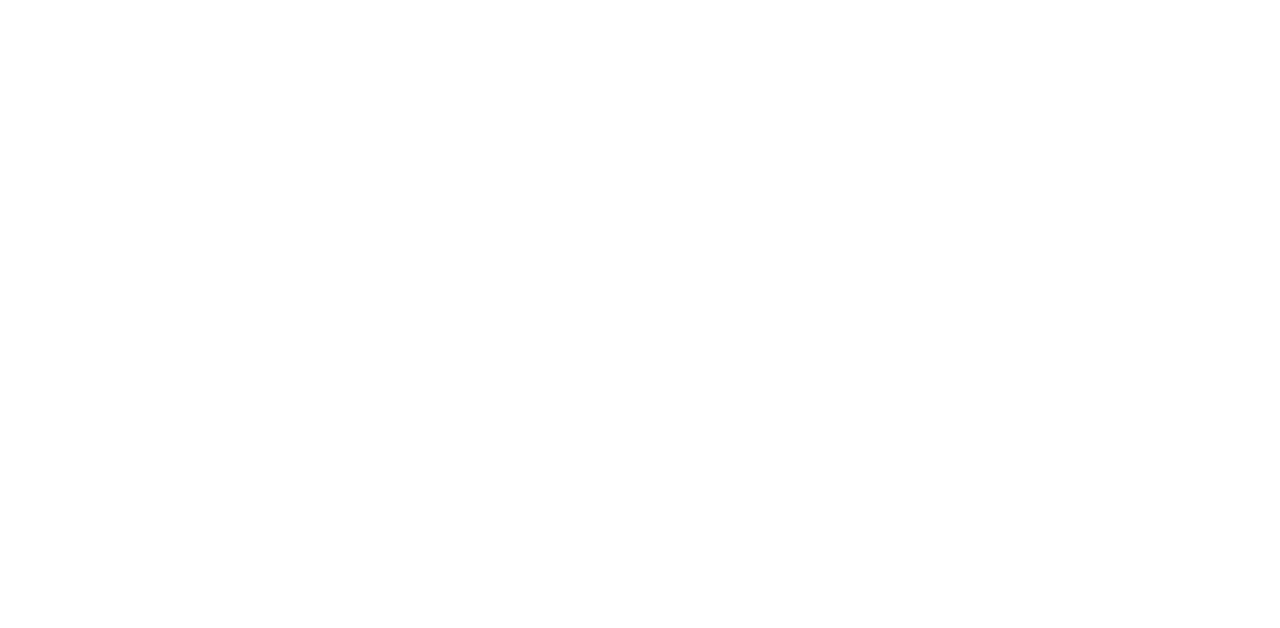
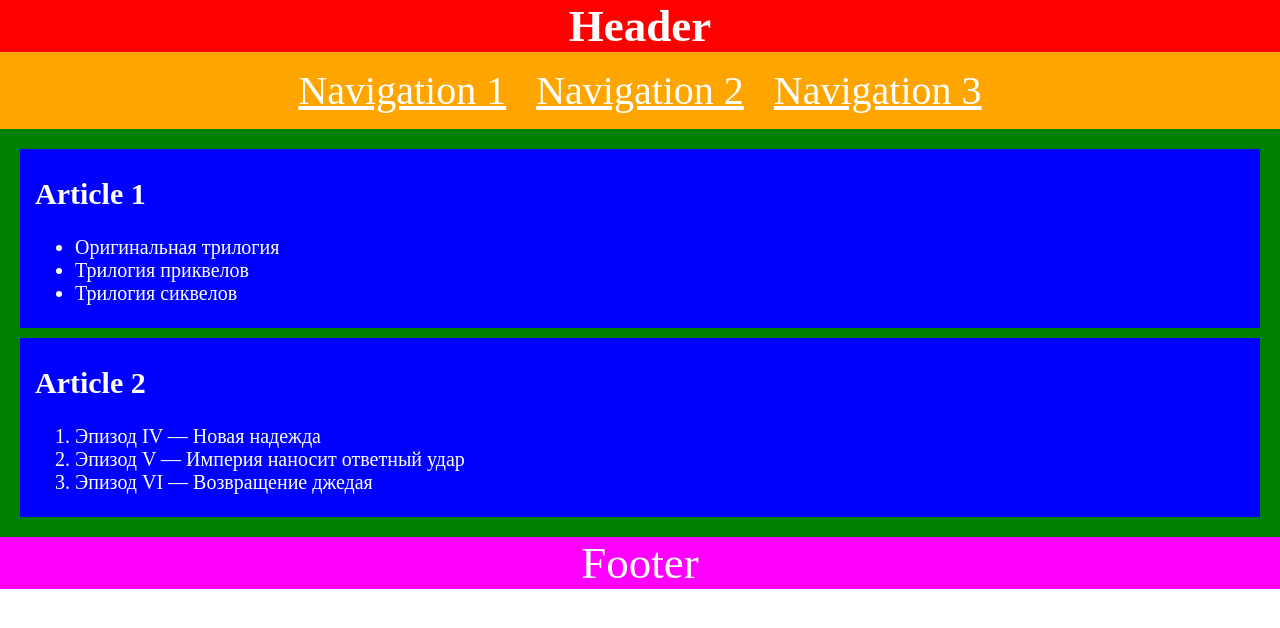
Before and after one commit to js-tasks-ru/htmlcss-20230411_eugenia-surago, a website: page 02-dz0/01-semantic-mockup/solution.html in a window 1280 px wide. Drawn offline with Linux system fonts and the light colour scheme.

Commit message:
done task for semantic mockup

```diff
--- /dev/null
+++ b/02-dz0/01-semantic-mockup/mysite.css
@@ -0,0 +1,67 @@
+body {
+    min-width: 550px;
+    padding: 0;
+    margin: 0;
+    font-family: 'Times New Roman', Times, serif;
+    font-size: 15px;
+  }
+
+h1 {
+    background-color: red;
+    color: white;
+    text-align: center;
+    font-size: 300%;
+    font-family:'Times New Roman', Times, serif;
+    font-style: bold;
+    min-width: 550px;
+    padding: 0;
+    margin: 0;
+}
+
+.brd {
+    border: 1px solid black;
+}
+
+.art1 {
+    margin: 0px 15px 10px 15px;
+    padding: 3px 0px 3px 15px;
+}
+
+.art2 {
+    margin: 0px 15px 0px 15px;
+    padding: 3px 0px 3px 15px;
+}
+
+header nav {
+    text-decoration: underline;
+    display: inline;
+    color: white;
+    text-align: center;
+    font-size: 40px;
+    margin: 15px 15px 15px 15px;
+}
+
+.nav-wrapper {
+    background-color: orange;
+    display: flex;
+    justify-content: center;
+}
+
+main {
+    padding: 20px 5px 20px 5px;
+    background-color: green;
+}
+
+article {
+    background-color: blue;
+    color: white;
+    font-size: 20px;
+}
+
+footer {
+    background-color: fuchsia;
+    color: white;
+    text-align: center;
+    font-size: 300%;
+    font-family:'Times New Roman', Times, serif;
+}
--- a/02-dz0/01-semantic-mockup/solution.html
+++ b/02-dz0/01-semantic-mockup/solution.html
@@ -1,4 +1,53 @@
 <!DOCTYPE html>
 <html lang="ru">
-    <!-- Ваше решение -->
+    <head>
+    <meta charset="utf-8">
+    <title>Homework</title>
+    <link rel="stylesheet" href="mysite.css">
+    </head>
+    <body>
+        <header>
+            <div id="container">
+                <div id="header">
+                <h1>Header</h1>
+                </div>
+                <div class="nav-wrapper">
+                    <nav>
+                        Navigation 1
+                    </nav>
+                    <nav>
+                        Navigation 2
+                    </nav>
+                    <nav>
+                        Navigation 3
+                    </nav>
+                </div>
+    </header>
+    <main>
+        <article class="art1" >
+        <h2>
+            Article 1
+        </h2>
+        <ul>
+            <li>Оригинальная трилогия</li>
+            <li>Трилогия приквелов</li>
+            <li>Трилогия сиквелов</li>
+        </ul>
+        </article>
+
+        <article class="art2">
+        <h2>
+            Article 2
+        </h2>
+        <ol>
+            <li> Эпизод IV — Новая надежда</li>
+            <li>Эпизод V — Империя наносит ответный удар</li>
+            <li> Эпизод VI — Возвращение джедая</li>
+        </ol>
+        </article>
+    </main>
+    <footer>
+        Footer
+    </footer>
+</body>
 </html>
```
